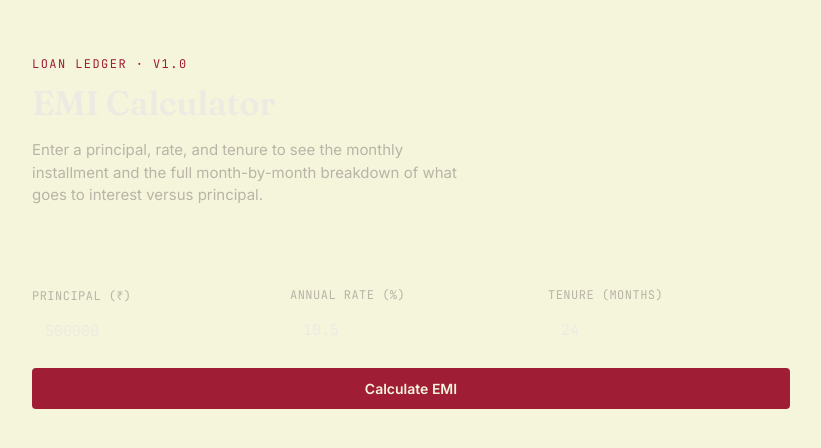
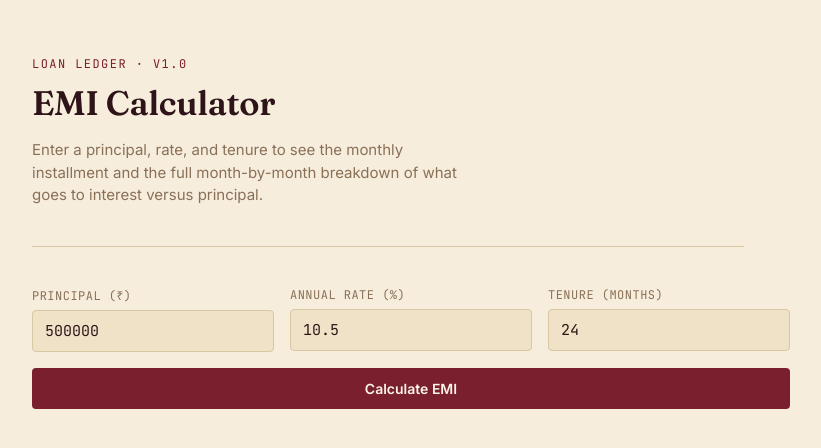
Before and after one commit to SB2508/EMI-Calculator, a plain HTML site: page app/static/index.html in a window 1280 px wide. Shown: the whole page, without its empty margins (252-1073 px from the left). Drawn offline with Linux system fonts and the light colour scheme.

Commit message:
colour charges

```diff
--- a/app/static/index.html
+++ b/app/static/index.html
@@ -11,14 +11,16 @@
     rel="stylesheet">
   <style>
     :root {
-      --ink: #F5F5DC;
-      --ink-soft: #F5F5DC;
-      --paper: #EDEAE1;
-      --paper-dim: #B9B4A6;
-      --gold: #9F1D35;
-      --gold-dim: #9F1D35;
-      --rule: #F5F5DC;
-      --green: #6FA97A;
+      --bg: #F6EDDD;
+      --panel: #EFE2C7;
+      --ink: #2E1418;
+      --ink-dim: #8A7057;
+      --burgundy: #7A1F2E;
+      --burgundy-light: #9C2C3B;
+      --burgundy-dark: #591420;
+      --cream: #FBF5E8;
+      --rule: #D9C7A4;
+      --error: #B23A2E;
     }
 
     * {
@@ -28,8 +30,8 @@
     html,
     body {
       margin: 0;
-      background: var(--ink);
-      color: var(--paper);
+      background: var(--bg);
+      color: var(--ink);
       font-family: 'Inter', sans-serif;
       -webkit-font-smoothing: antialiased;
     }
@@ -51,7 +53,7 @@
       font-size: 12px;
       letter-spacing: 0.12em;
       text-transform: uppercase;
-      color: var(--gold);
+      color: var(--burgundy);
       margin-bottom: 10px;
     }
 
@@ -61,10 +63,11 @@
       font-size: 34px;
       margin: 0 0 8px;
       letter-spacing: -0.01em;
+      color: var(--ink);
     }
 
     .sub {
-      color: var(--paper-dim);
+      color: var(--ink-dim);
       font-size: 15px;
       max-width: 46ch;
       line-height: 1.5;
@@ -84,15 +87,15 @@
       font-size: 12px;
       font-family: 'JetBrains Mono', monospace;
       letter-spacing: 0.04em;
-      color: var(--paper-dim);
+      color: var(--ink-dim);
       text-transform: uppercase;
     }
 
     input {
-      background: var(--ink-soft);
+      background: var(--panel);
       border: 1px solid var(--rule);
       border-radius: 4px;
-      color: var(--paper);
+      color: var(--ink);
       padding: 10px 12px;
       font-family: 'JetBrains Mono', monospace;
       font-size: 15px;
@@ -100,13 +103,13 @@
 
     input:focus {
       outline: none;
-      border-color: var(--gold);
+      border-color: var(--burgundy);
     }
 
     button {
       grid-column: 1 / -1;
-      background: var(--gold);
-      color: var(--ink);
+      background: var(--burgundy);
+      color: var(--cream);
       border: none;
       border-radius: 4px;
       padding: 12px 16px;
@@ -118,11 +121,11 @@
     }
 
     button:hover {
-      background: #DBB65C;
+      background: var(--burgundy-light);
     }
 
     button:focus-visible {
-      outline: 2px solid var(--paper);
+      outline: 2px solid var(--burgundy-dark);
       outline-offset: 2px;
     }
 
@@ -152,7 +155,7 @@
       font-size: 11px;
       letter-spacing: 0.1em;
       text-transform: uppercase;
-      color: var(--paper-dim);
+      color: var(--ink-dim);
     }
 
     .figures {
@@ -167,7 +170,7 @@
     }
 
     .figure {
-      background: var(--ink-soft);
+      background: var(--panel);
       padding: 18px 16px;
     }
 
@@ -176,7 +179,7 @@
       font-family: 'JetBrains Mono', monospace;
       text-transform: uppercase;
       letter-spacing: 0.08em;
-      color: var(--paper-dim);
+      color: var(--ink-dim);
       margin-bottom: 8px;
     }
 
@@ -184,7 +187,7 @@
       font-family: 'JetBrains Mono', monospace;
       font-size: 22px;
       font-weight: 700;
-      color: var(--gold);
+      color: var(--burgundy);
     }
 
     table {
@@ -196,7 +199,7 @@
 
     thead th {
       text-align: right;
-      color: var(--paper-dim);
+      color: var(--ink-dim);
       font-weight: 500;
       font-size: 11px;
       text-transform: uppercase;
@@ -213,7 +216,8 @@
     tbody td {
       text-align: right;
       padding: 8px 10px;
-      border-bottom: 1px solid rgba(51, 56, 74, 0.5);
+      border-bottom: 1px solid rgba(217, 199, 164, 0.6);
+      color: var(--ink);
     }
 
     .schedule-scroll {
@@ -221,17 +225,18 @@
       overflow-y: auto;
       border: 1px solid var(--rule);
       border-radius: 6px;
+      background: var(--cream);
     }
 
     .status {
       font-family: 'JetBrains Mono', monospace;
       font-size: 12px;
-      color: var(--paper-dim);
+      color: var(--ink-dim);
       margin-top: 8px;
     }
 
     .status.error {
-      color: #D97757;
+      color: var(--error);
     }
 
     @media (max-width: 640px) {
```
